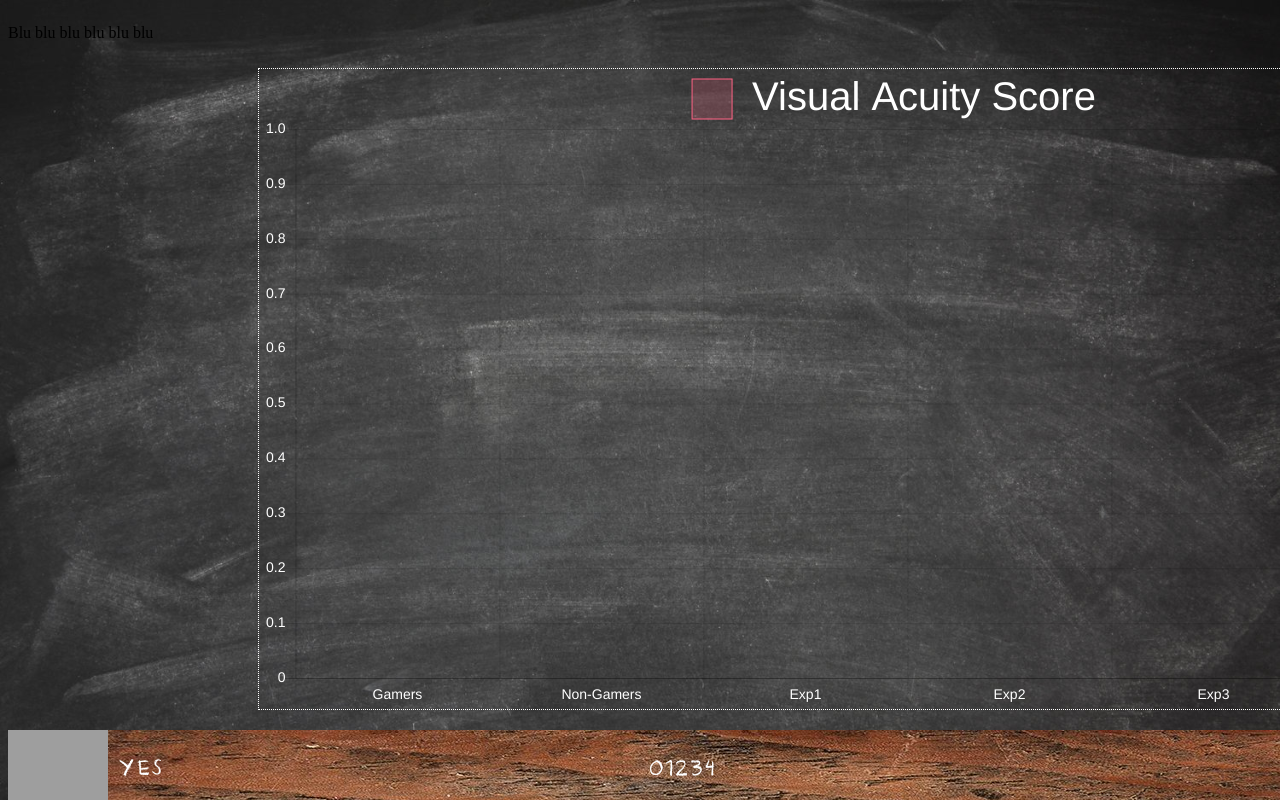
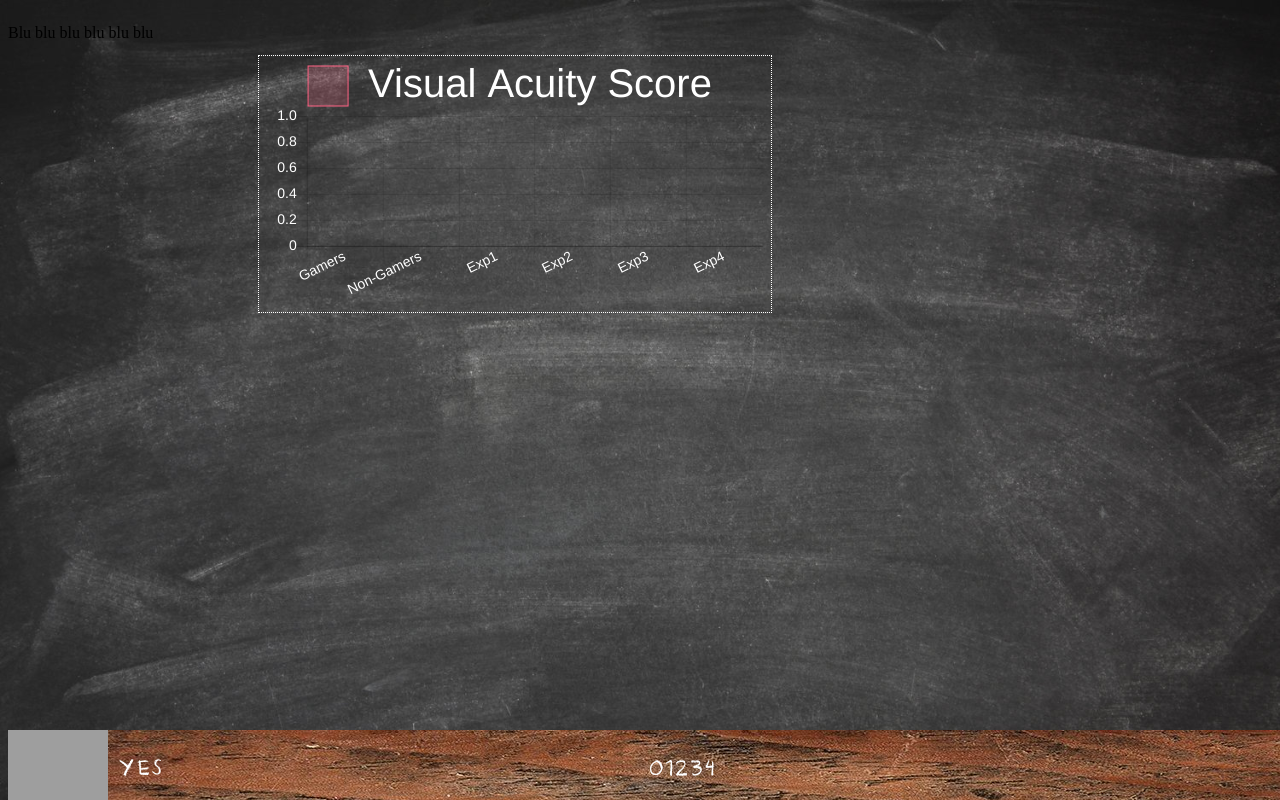
Before and after one commit to Alexandre2810/visual, a PHP site: page / in a window 1280 px wide; the page is wider, and only the part inside the window is pictured. Run offline with PHP 8.4, Linux system fonts and the light colour scheme; data that the repository does not hold is empty; some libraries are stand-ins or nearby versions; grey boxes are pictures that could not be loaded.

Commit message:
Update index.css

```diff
--- a/css/index.css
+++ b/css/index.css
@@ -24,11 +24,11 @@ footer {
 #container {
     position: absolute;
     margin: auto;
+    height: 40vh;
+    width: 40vw;
+    /*position: absolute;
     height: calc(100% - 70px);
     width: 100%;
-    /* height: 40vh;
-    width: 40vw; */
-    /*position: absolute;
     background-color: white;
     overflow: hidden;
 */
```
